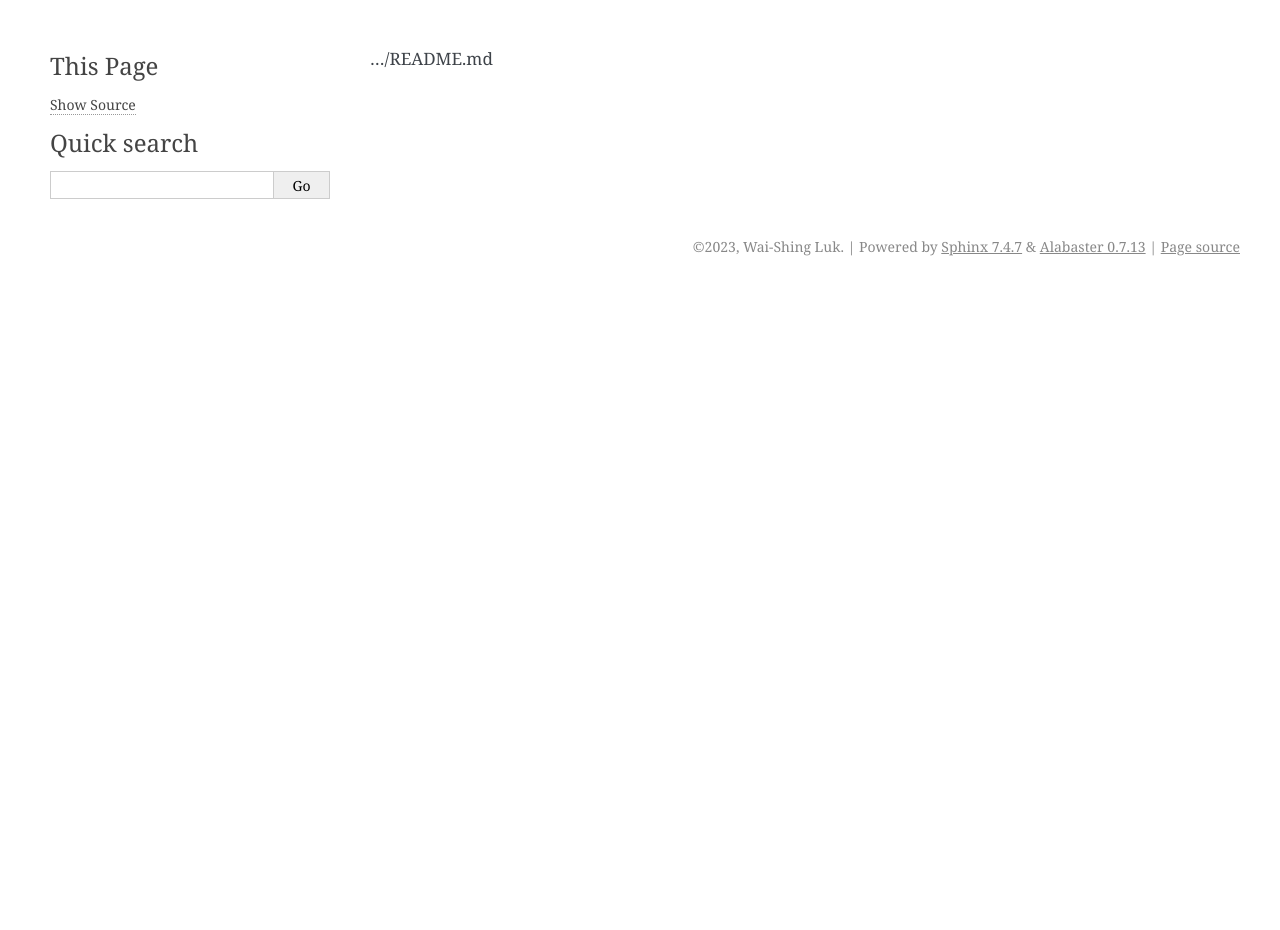
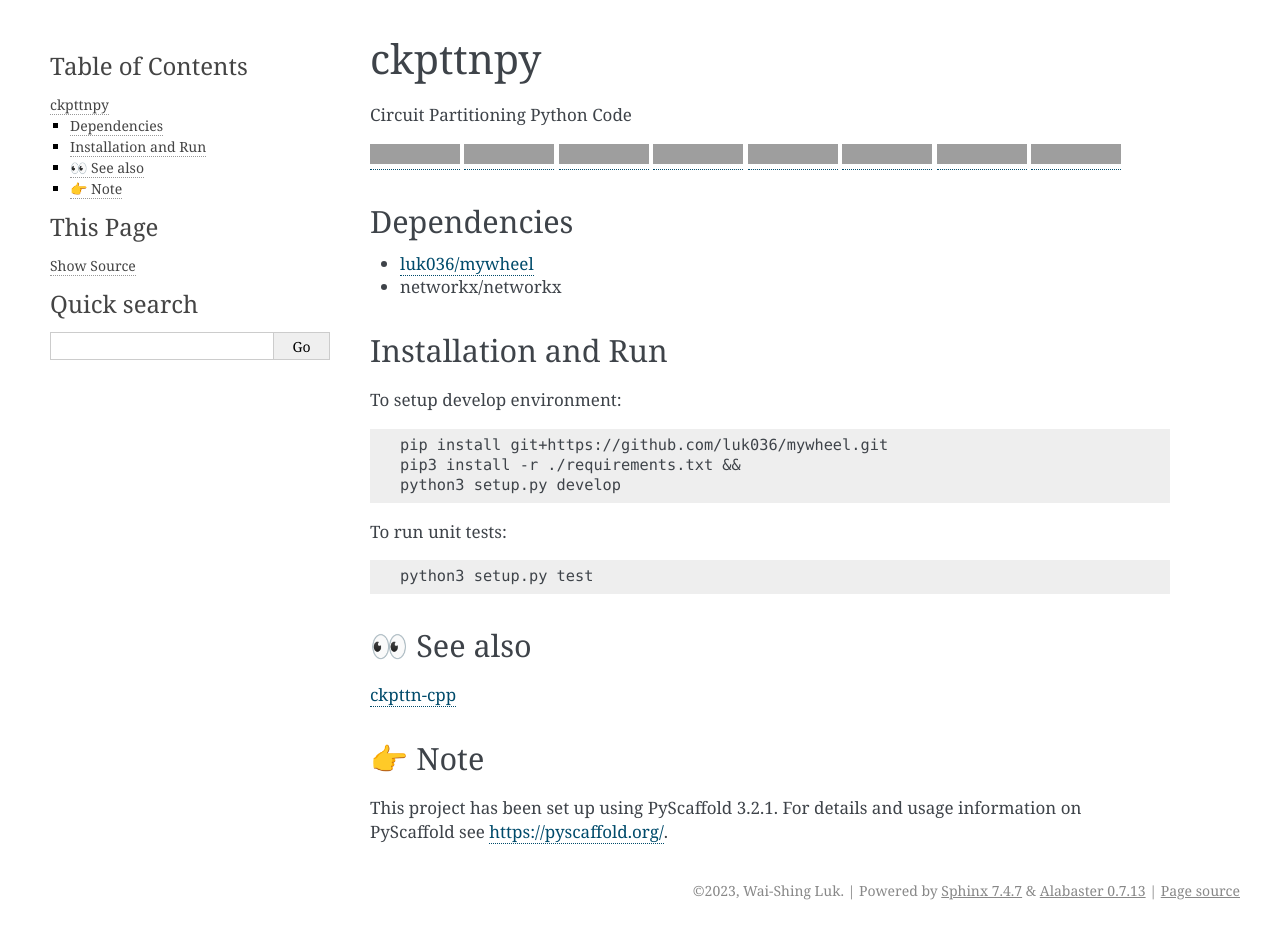
Before and after one commit to luk036/ckpttnpy, a Sphinx documentation site: the page built from docs/readme.md, in a window 1280 px wide. Built offline with Sphinx 7.4.7, drawn with Linux system fonts in a browser that asks for light colours; before the commit the page ends 900 px from its top, so only the background shows below that; grey boxes are pictures that could not be loaded.

```diff
--- a/docs/readme.md
+++ b/docs/readme.md
@@ -1 +1,38 @@
-../README.md
+# ckpttnpy
+
+Circuit Partitioning Python Code
+
+[![Gitpod Ready-to-Code](https://img.shields.io/badge/Gitpod-Ready--to--Code-blue?logo=gitpod)](https://gitpod.io/#https://github.com/luk036/ckpttnpy)
+[![Python application w/ Coverage](https://github.com/luk036/ckpttnpy/actions/workflows/python-app.yml/badge.svg)](https://github.com/luk036/ckpttnpy/actions/workflows/python-app.yml)
+[![Multi-Platforms](https://github.com/luk036/ckpttnpy/actions/workflows/multi-platforms.yml/badge.svg)](https://github.com/luk036/ckpttnpy/actions/workflows/multi-platforms.yml)
+[![Documentation Status](https://readthedocs.org/projects/ckpttnpy/badge/?version=latest)](https://ckpttnpy.readthedocs.io/en/latest/?badge=latest)
+[![codecov](https://codecov.io/gh/luk036/ckpttnpy/branch/master/graph/badge.svg)](https://codecov.io/gh/luk036/ckpttnpy)
+[![Codacy Badge](https://api.codacy.com/project/badge/Grade/1c8b47586d12409e95c7c143b1fec7e8)](https://app.codacy.com/app/luk036/ckpttnpy?utm_source=github.com&utm_medium=referral&utm_content=luk036/ckpttnpy&utm_campaign=Badge_Grade_Dashboard)
+[![CodeFactor](https://www.codefactor.io/repository/github/luk036/ckpttnpy/badge)](https://www.codefactor.io/repository/github/luk036/ckpttnpy)
+[![Maintainability](https://api.codeclimate.com/v1/badges/2551a7289b83520b6cac/maintainability)](https://codeclimate.com/github/luk036/ckpttnpy/maintainability)
+
+## Dependencies
+
+- [luk036/mywheel](https://github.com/luk036/mywheel)
+- networkx/networkx
+
+## Installation and Run
+
+To setup develop environment:
+
+    pip install git+https://github.com/luk036/mywheel.git
+    pip3 install -r ./requirements.txt &&
+    python3 setup.py develop
+
+To run unit tests:
+
+    python3 setup.py test
+
+## 👀 See also
+
+[ckpttn-cpp](https://github.com/luk036/ckpttn-cpp)
+
+## 👉 Note
+
+This project has been set up using PyScaffold 3.2.1. For details and usage
+information on PyScaffold see <https://pyscaffold.org/>.
```
Also changed, not shown: docs/authors.md (+3 -1 lines), docs/changelog.md (+7 -1 lines), 2 other files.
